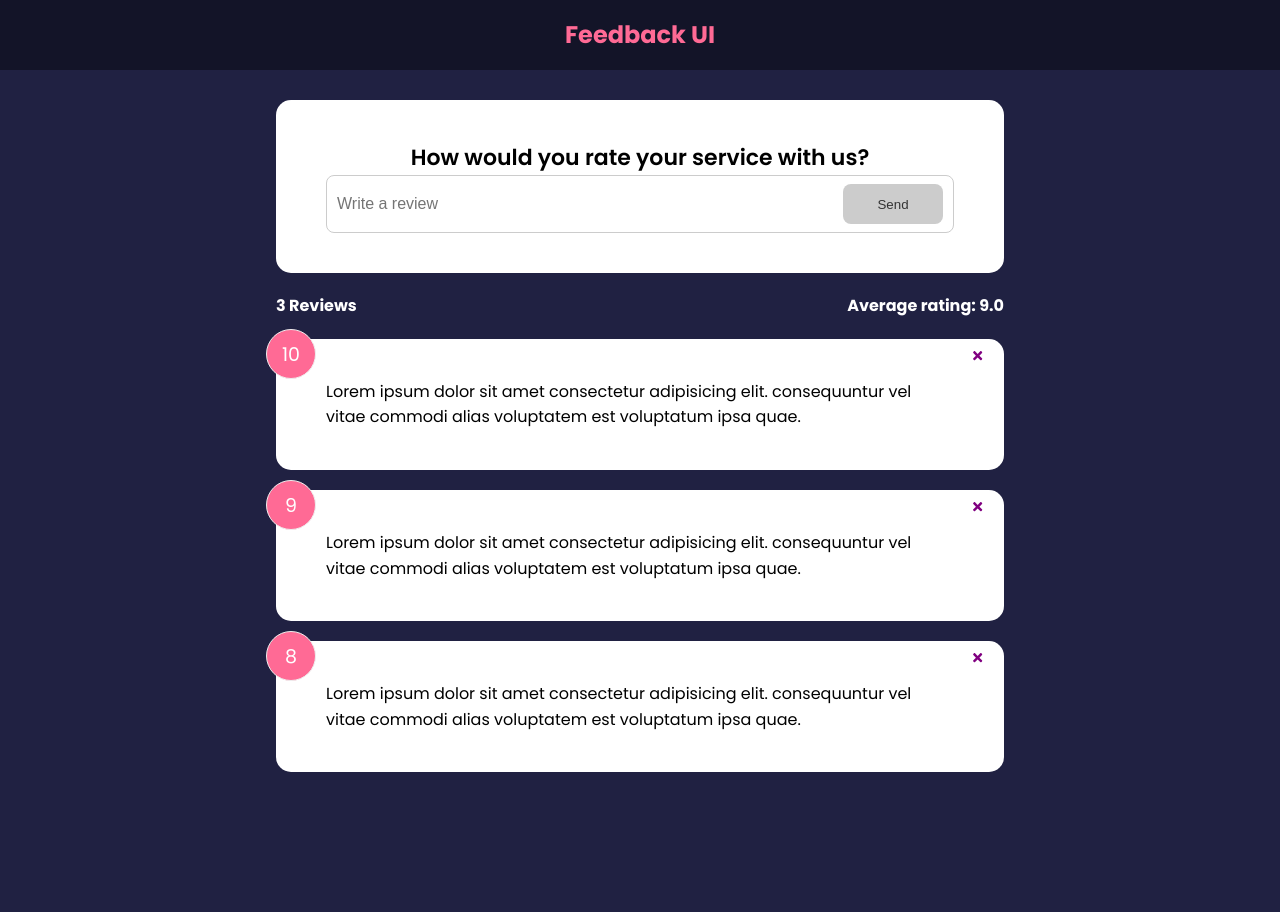
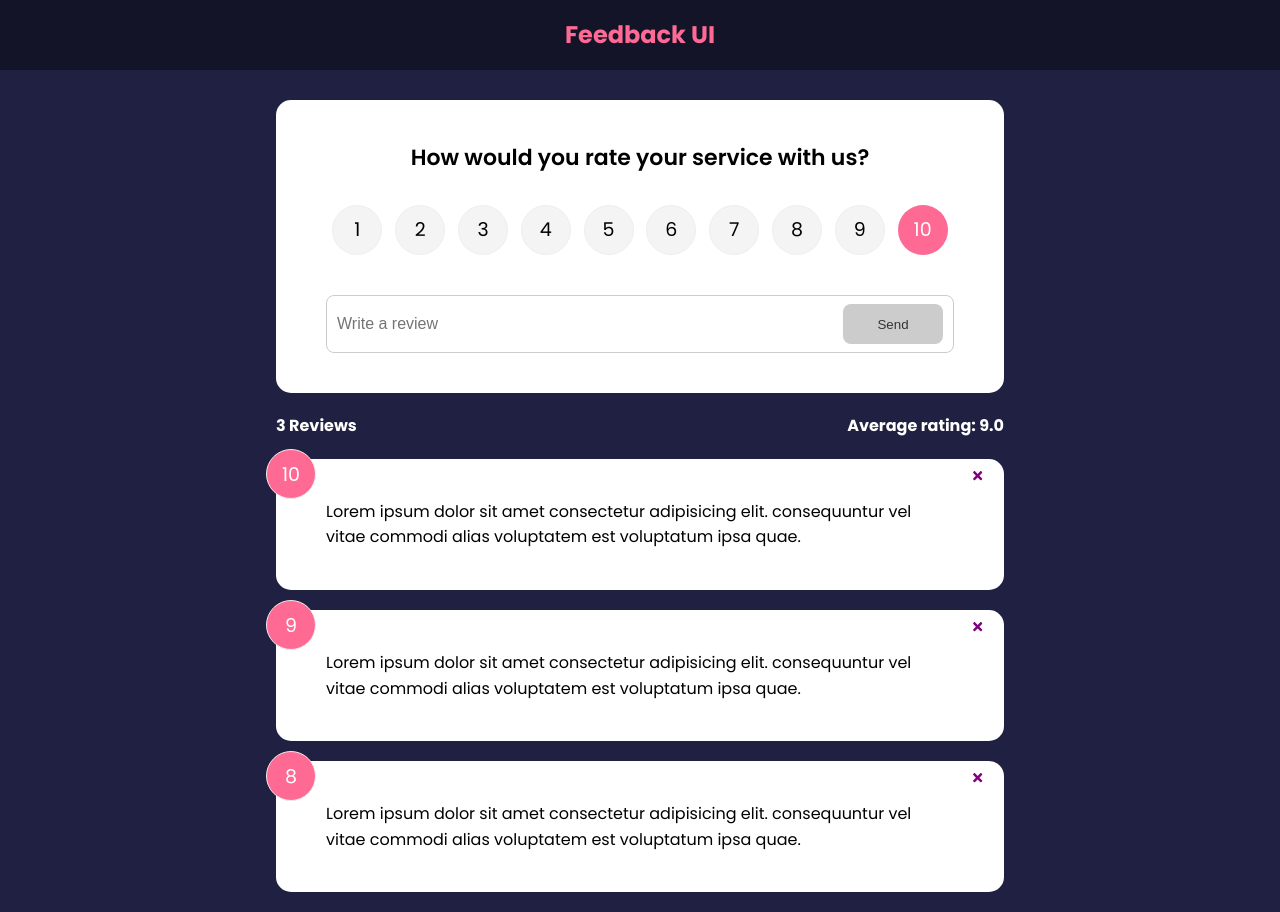
Before and after one commit to gbuckets30/FeedbackUI, a React (Create React App) app: page / in a window 1280 px wide. Before the commit the page ends 800 px from the top, so only its background shows below. Built offline with nearby package versions, Linux system fonts and the light colour scheme.

Commit message:
Create rating select component and allow form submission to add feedback

```diff
--- a/package.json
+++ b/package.json
@@ -10,6 +10,7 @@
     "react-dom": "^17.0.2",
     "react-icons": "^4.3.1",
     "react-scripts": "5.0.0",
+    "uuid": "^8.3.2",
     "web-vitals": "^2.1.2"
   },
   "scripts": {
--- a/src/App.js
+++ b/src/App.js
@@ -12,11 +12,15 @@
     setFeedback((feedback) => feedback.filter((item) => item.id !== id));
   };
 
+  const addFeedback = (newFeedback) => {
+    setFeedback([newFeedback, ...feedback]);
+  };
+
   return (
     <div>
       <Header />
       <div className='container'>
-        <FeedbackForm />
+        <FeedbackForm handleAdd={addFeedback} />
         <FeedbackStats feedback={feedback} />
         <FeedbackList feedback={feedback} handleDelete={deleteFeedback} />
       </div>
--- a/src/components/FeedbackForm.jsx
+++ b/src/components/FeedbackForm.jsx
@@ -1,18 +1,40 @@
+import { v4 as uuidv4 } from 'uuid';
 import { useState } from 'react';
+import RatingSelect from './RatingSelect';
 import Button from './shared/Button';
 import Card from './shared/Card';
 
-function FeedbackForm() {
+function FeedbackForm({ handleAdd }) {
   const [review, setReview] = useState('');
+  const [rating, setRating] = useState(10);
 
   const handleReviewChange = (e) => {
     setReview(e.target.value);
   };
 
+  const handleRatingChange = (value) => {
+    setRating(value);
+  };
+
+  const handleSubmit = (e) => {
+    e.preventDefault();
+    if (review.trim().length > 10) {
+      const newFeedback = {
+        id: uuidv4(),
+        text: review,
+        rating: rating,
+      };
+
+      handleAdd(newFeedback);
+      setReview('');
+    }
+  };
+
   return (
     <Card>
-      <form>
+      <form onSubmit={handleSubmit}>
         <h2>How would you rate your service with us?</h2>
+        <RatingSelect onChange={handleRatingChange} />
         <div className='input-group'>
           <input
             onChange={handleReviewChange}
--- a/src/components/FeedbackList.jsx
+++ b/src/components/FeedbackList.jsx
@@ -18,7 +18,7 @@
 FeedbackList.propTypes = {
   feedback: PropTypes.arrayOf(
     PropTypes.shape({
-      id: PropTypes.number.isRequired,
+      id: PropTypes.string.isRequired,
       text: PropTypes.string.isRequired,
       rating: PropTypes.number.isRequired,
     })
--- a/src/components/FeedbackStats.jsx
+++ b/src/components/FeedbackStats.jsx
@@ -17,7 +17,7 @@
 FeedbackStats.propTypes = {
   feedback: PropTypes.arrayOf(
     PropTypes.shape({
-      id: PropTypes.number.isRequired,
+      id: PropTypes.string.isRequired,
       text: PropTypes.string.isRequired,
       rating: PropTypes.number.isRequired,
     })
--- /dev/null
+++ b/src/components/RatingSelect.jsx
@@ -0,0 +1,132 @@
+import { useState } from 'react';
+import PropTypes from 'prop-types';
+
+function RatingSelect({ onChange }) {
+  const [rating, setRating] = useState(10);
+
+  const handleChange = (e) => {
+    setRating(+e.currentTarget.value);
+    onChange(+e.currentTarget.value);
+  };
+
+  return (
+    <ul className='rating'>
+      <li>
+        <input
+          type='radio'
+          id='num1'
+          name='rating'
+          value='1'
+          onChange={handleChange}
+          checked={rating === 1}
+        />
+        <label htmlFor='num1'>1</label>
+      </li>
+      <li>
+        <input
+          type='radio'
+          id='num2'
+          name='rating'
+          value='2'
+          onChange={handleChange}
+          checked={rating === 2}
+        />
+        <label htmlFor='num2'>2</label>
+      </li>
+      <li>
+        <input
+          type='radio'
+          id='num3'
+          name='rating'
+          value='3'
+          onChange={handleChange}
+          checked={rating === 3}
+        />
+        <label htmlFor='num3'>3</label>
+      </li>
+      <li>
+        <input
+          type='radio'
+          id='num4'
+          name='rating'
+          value='4'
+          onChange={handleChange}
+          checked={rating === 4}
+        />
+        <label htmlFor='num4'>4</label>
+      </li>
+      <li>
+        <input
+          type='radio'
+          id='num5'
+          name='rating'
+          value='5'
+          onChange={handleChange}
+          checked={rating === 5}
+        />
+        <label htmlFor='num5'>5</label>
+      </li>
+      <li>
+        <input
+          type='radio'
+          id='num6'
+          name='rating'
+          value='6'
+          onChange={handleChange}
+          checked={rating === 6}
+        />
+        <label htmlFor='num6'>6</label>
+      </li>
+      <li>
+        <input
+          type='radio'
+          id='num7'
+          name='rating'
+          value='7'
+          onChange={handleChange}
+          checked={rating === 7}
+        />
+        <label htmlFor='num7'>7</label>
+      </li>
+      <li>
+        <input
+          type='radio'
+          id='num8'
+          name='rating'
+          value='8'
+          onChange={handleChange}
+          checked={rating === 8}
+        />
+        <label htmlFor='num8'>8</label>
+      </li>
+      <li>
+        <input
+          type='radio'
+          id='num9'
+          name='rating'
+          value='9'
+          onChange={handleChange}
+          checked={rating === 9}
+        />
+        <label htmlFor='num9'>9</label>
+      </li>
+      <li>
+        <input
+          type='radio'
+          id='num10'
+          name='rating'
+          value='10'
+          onChange={handleChange}
+          checked={rating === 10}
+        />
+        <label htmlFor='num10'>10</label>
+      </li>
+    </ul>
+  );
+}
+
+RatingSelect.propTypes = {
+  onChange: PropTypes.func.isRequired,
+};
+
+export default RatingSelect;
--- a/src/data/FeedbackData.js
+++ b/src/data/FeedbackData.js
@@ -1,16 +1,16 @@
 const FeedbackData = [
   {
-    id: 1,
+    id: '1',
     rating: 10,
     text: 'Lorem ipsum dolor sit amet consectetur adipisicing elit. consequuntur vel vitae commodi alias voluptatem est voluptatum ipsa quae.',
   },
   {
-    id: 2,
+    id: '2',
     rating: 9,
     text: 'Lorem ipsum dolor sit amet consectetur adipisicing elit. consequuntur vel vitae commodi alias voluptatem est voluptatum ipsa quae.',
   },
   {
-    id: 3,
+    id: '3',
     rating: 8,
     text: 'Lorem ipsum dolor sit amet consectetur adipisicing elit. consequuntur vel vitae commodi alias voluptatem est voluptatum ipsa quae.',
   },
```
